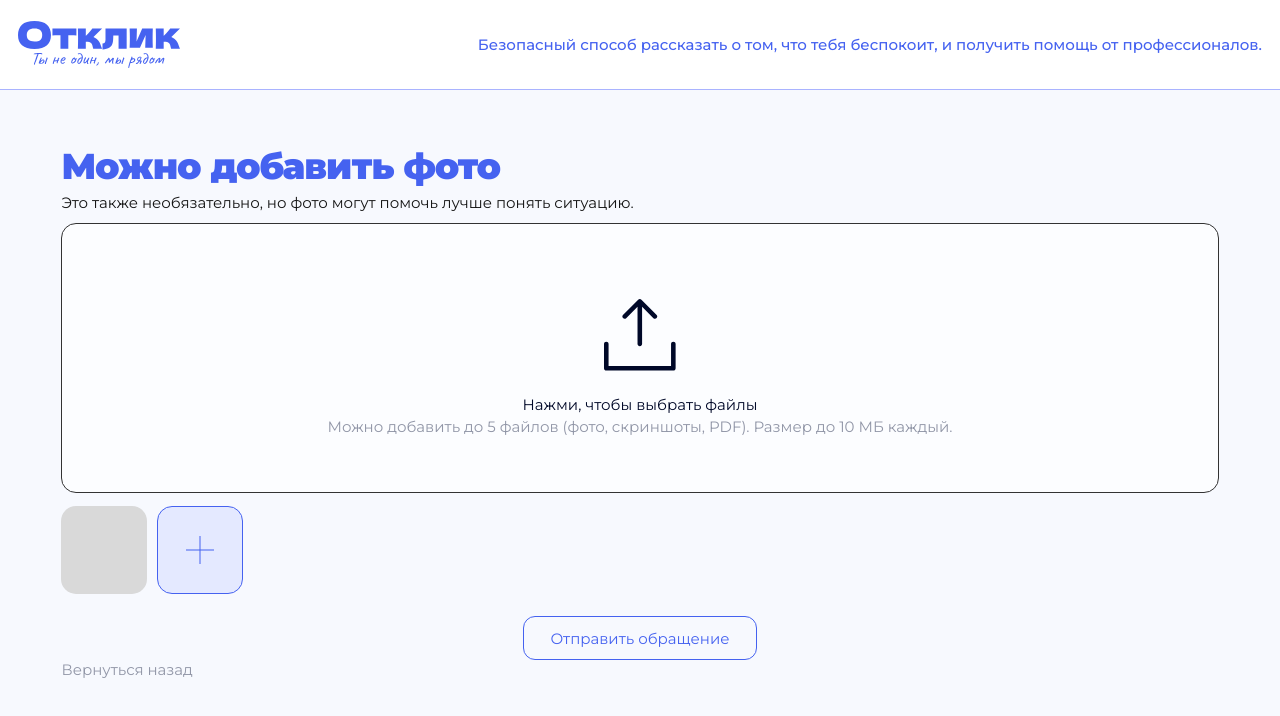
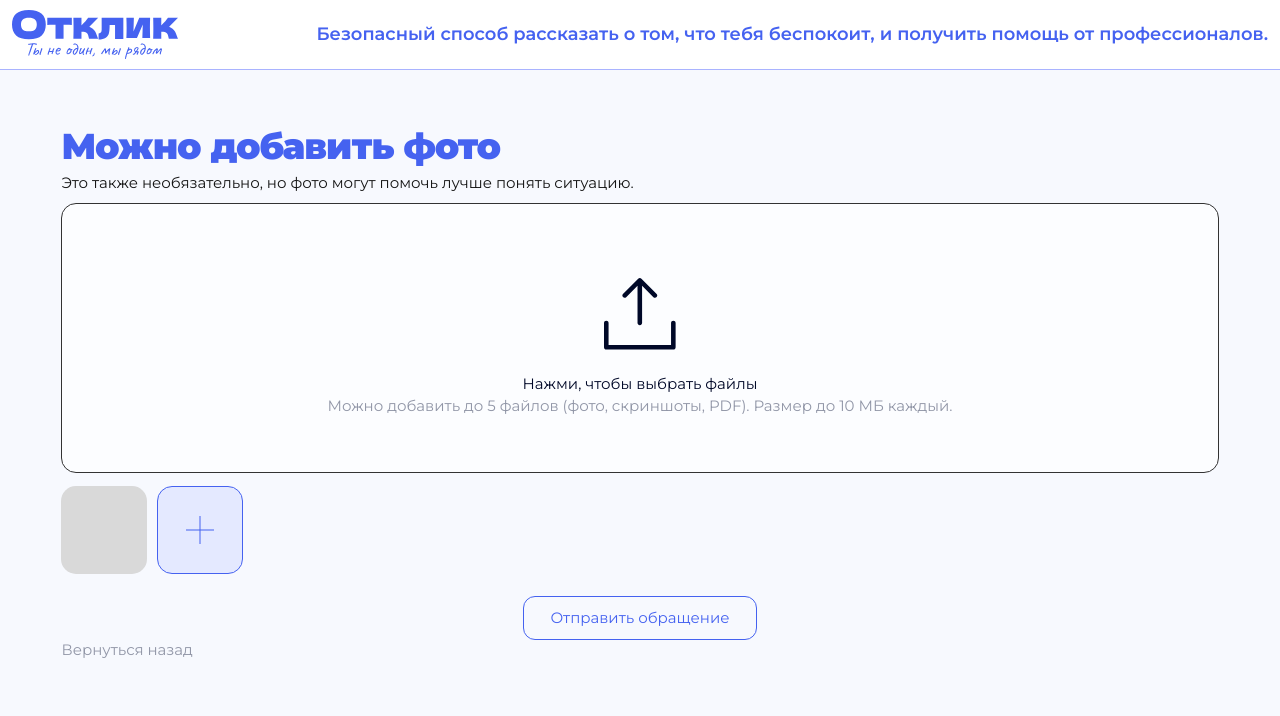
Before and after one commit to kaaarrrrrriii-ui/projectx, a Next.js app in the folder frontend/: page /appeal/appeal2/appeal3/appeal4/mediaAdd in a window 1280 px wide. Shown: the top 716 px of the page. Built offline with nearby package versions, Linux system fonts and the light colour scheme.

Commit message:
фикс хеддер

```diff
--- a/frontend/src/app/appeal/appeal2/appeal3/appeal4/mediaAdd/page.tsx
+++ b/frontend/src/app/appeal/appeal2/appeal3/appeal4/mediaAdd/page.tsx
@@ -11,27 +11,7 @@ export default async function MediaAddPage({
 
   return (
     <main className="flex min-h-dvh min-w-[320px] flex-col bg-[var(--color-background)] text-[var(--color-text)]">
-      <div
-        className="
-          [&_header>div]:min-h-[89px]
-          [&_header>div]:max-w-none
-          [&_header>div]:px-[18px]
-          [&_header>div]:py-4
-          [&_header_img]:w-[162px]
-          [&_header_p]:text-[15px]
-          [&_header_p]:leading-[1.45]
-          [&_header_p]:font-medium
-
-          max-[699px]:[&_header>div]:min-h-[72px]
-          max-[699px]:[&_header>div]:gap-4
-          max-[699px]:[&_header>div]:px-5
-          max-[699px]:[&_header>div]:py-3
-          max-[699px]:[&_header_img]:w-28
-          max-[699px]:[&_header_p]:text-[11px]
-        "
-      >
-        <SiteHeader />
-      </div>
+      <SiteHeader />
 
       <MediaUpload role={role.id} />
     </main>
--- a/frontend/src/app/appeal/appeal2/appeal3/appeal4/page.tsx
+++ b/frontend/src/app/appeal/appeal2/appeal3/appeal4/page.tsx
@@ -8,10 +8,8 @@ export default async function AppealDetails({ searchParams }: {
   const role = getAppealRole((await searchParams).role);
 
   return (
-    <main className="flex min-h-dvh min-w-[900px] flex-col bg-[#f7f9fe] text-[#11131a]">
-      <div className="[&_header]:border-x [&_header]:border-t [&_header]:border-[#9dacf9] [&_header>div]:min-h-[88px] [&_header>div]:max-w-none [&_header>div]:px-[18px] [&_header>div]:py-4 [&_header_img]:w-[160px] [&_header_p]:text-[15px] [&_header_p]:leading-[1.45] [&_header_p]:font-medium">
-        <SiteHeader />
-      </div>
+    <main className="flex min-h-dvh flex-col bg-[#f7f9fe] text-[#11131a]">
+      <SiteHeader />
 
       <ClarifyingQuestions role={role.id} />
     </main>
--- a/frontend/src/app/appeal/appeal2/appeal3/page.tsx
+++ b/frontend/src/app/appeal/appeal2/appeal3/page.tsx
@@ -13,22 +13,7 @@ export default async function AppealDescription({
 
   return (
     <main className="flex min-h-dvh flex-col bg-[var(--color-background)]">
-      <div className="
-        [&_header>div]:min-h-[89px]
-        [&_header>div]:px-[19px]
-        [&_header>div]:py-4
-        [&_header_p]:text-[15px]
-        [&_header_p]:font-medium
-        [&_header_p]:whitespace-normal
-
-        max-[699px]:[&_header>div]:min-h-[72px]
-        max-[699px]:[&_header>div]:gap-4
-        max-[699px]:[&_header>div]:px-5
-        max-[699px]:[&_header>div]:py-3
-        max-[699px]:[&_header_p]:text-[11px]
-      ">
-        <SiteHeader />
-      </div>
+      <SiteHeader />
 
       <section
         aria-labelledby="description-heading"
--- a/frontend/src/app/appeal/page.tsx
+++ b/frontend/src/app/appeal/page.tsx
@@ -10,7 +10,7 @@ export default async function Appeal({
   const selectedRole = getAppealRole((await searchParams).role);
 
   return (
-    <main className="min-h-dvh bg-[var(--color-background)]">
+    <main className="min-h-dvh bg-[var(--color-background)] text-[clamp(14px,1.4vw,18px)]">
       <SiteHeader />
       <RoleSelection selectedRole={selectedRole.id} />
     </main>
--- a/frontend/src/app/globals.css
+++ b/frontend/src/app/globals.css
@@ -11,6 +11,7 @@
 body {
   width: 100%;
   min-height: 100dvh;
+
 }
 
 button, input, textarea, select {
```
